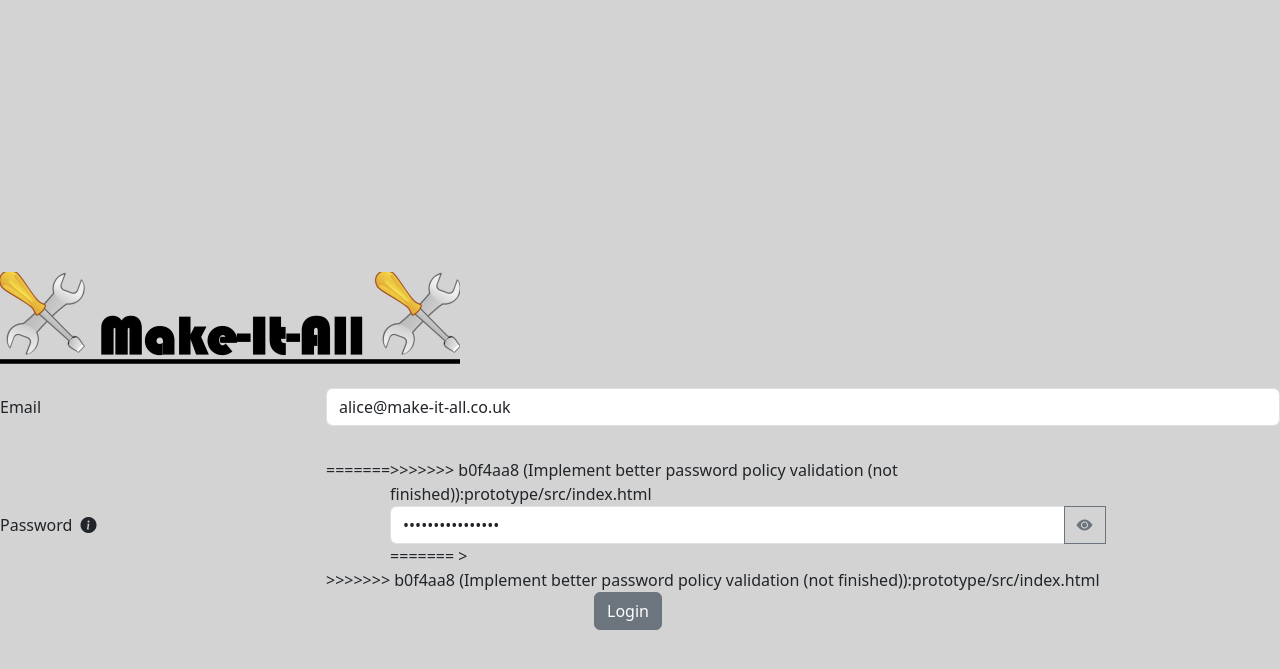
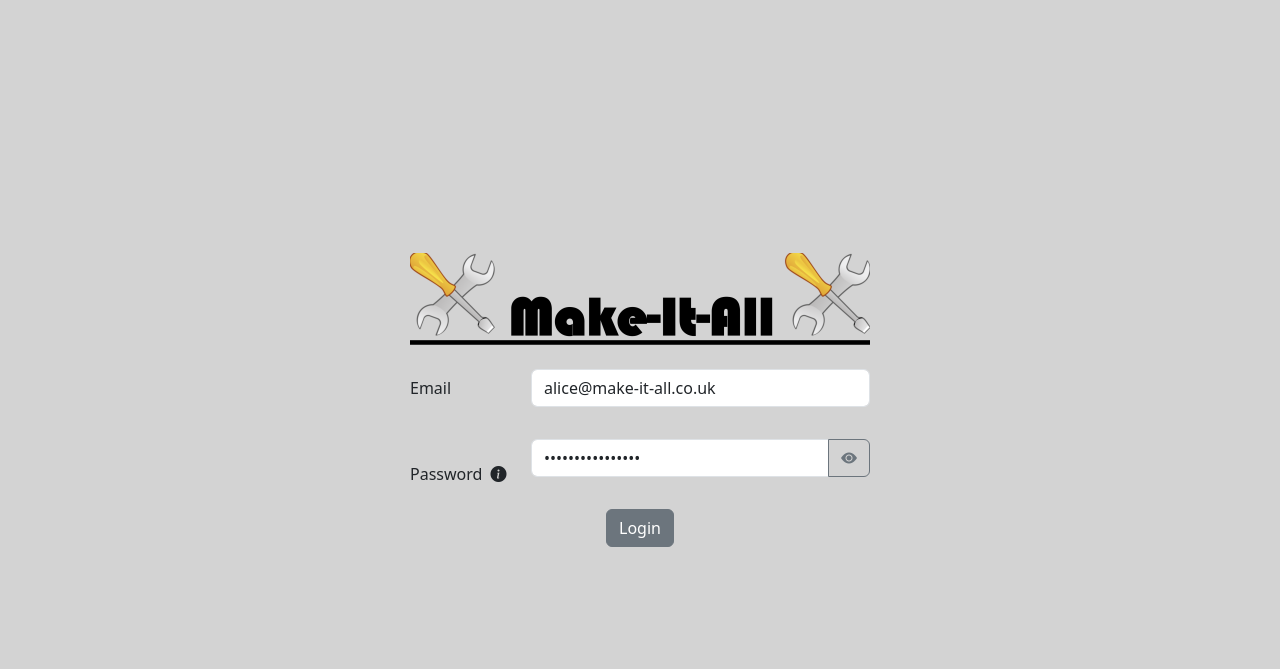
Before and after one commit to lborocs/22cob290-part2-team-10, a PHP site: page / in a window 1280 px wide. Shown: the top 669 px of the page. Run offline with PHP 8.4, Linux system fonts and the light colour scheme; some libraries are stand-ins or nearby versions.

Commit message:
Improve client-side form validation (not finished)

```diff
--- a/prototype/src/index.php
+++ b/prototype/src/index.php
@@ -59,22 +59,10 @@
           pw pattern not working here but works in js
           (?=.*\d)(?=.*[a-z])(?=.*[A-Z])(?=.*\W)
 
-<<<<<<< HEAD:prototype/src/index.php
           add .* and it works here
         -->
         <div class="col-sm-9">
           <div class="input-group has-validation">
-=======
-        <!-- pw pattern: https://stackoverflow.com/q/1559751
-          pw pattern not working here but works in js
-          (?=.*\d)(?=.*[a-z])(?=.*[A-Z])(?=.*\W)
-
-          add .* and it works here
-        -->
-        <div class="col-sm-9">
-          <div class="input-group">
-            <!-- TODO: functionality to show password -->
->>>>>>> b0f4aa8 (Implement better password policy validation (not finished)):prototype/src/index.html
             <input value="TestPassword123!"
                    type="password"
                    autocomplete="current-password"
@@ -83,8 +71,6 @@
                    name="password"
                    placeholder="Password"
                    minlength="12"
-<<<<<<< HEAD:prototype/src/index.php
-                   required
                    >
             <button id="toggle-password" class="btn btn-outline-secondary" type="button">
               <i id="eye" class="bi bi-eye-fill"></i>
@@ -92,11 +78,6 @@
             <div id="password-feedback" class="invalid-feedback">
             </div>
           </div>
-=======
-                   >
-          </div>
-          <span id="pwError" class="text-danger"></span>
->>>>>>> b0f4aa8 (Implement better password policy validation (not finished)):prototype/src/index.html
         </div>
       </div>
 
--- a/prototype/src/login/js/index.js
+++ b/prototype/src/login/js/index.js
@@ -37,9 +37,6 @@ $(() => {
             passwordError(pwError);
             return;
         }
-        else {
-            $('#pwError').text('');
-        }
         login($this, credentials);
     });
     $('.multiline-tooltip').tooltip({ html: true });
@@ -69,6 +66,7 @@ function validatePassword(password) {
         return PasswordError.NO_SPECIAL_SYMBOL;
     return null;
 }
+// redirect with data: https://stackoverflow.com/a/10022098
 function redirect(url, data) {
     const $form = $(`
   <form action="${url}" method="POST">
```
Also changed, not shown: prototype/src/login/js/index.ts (+0 -30 lines).
